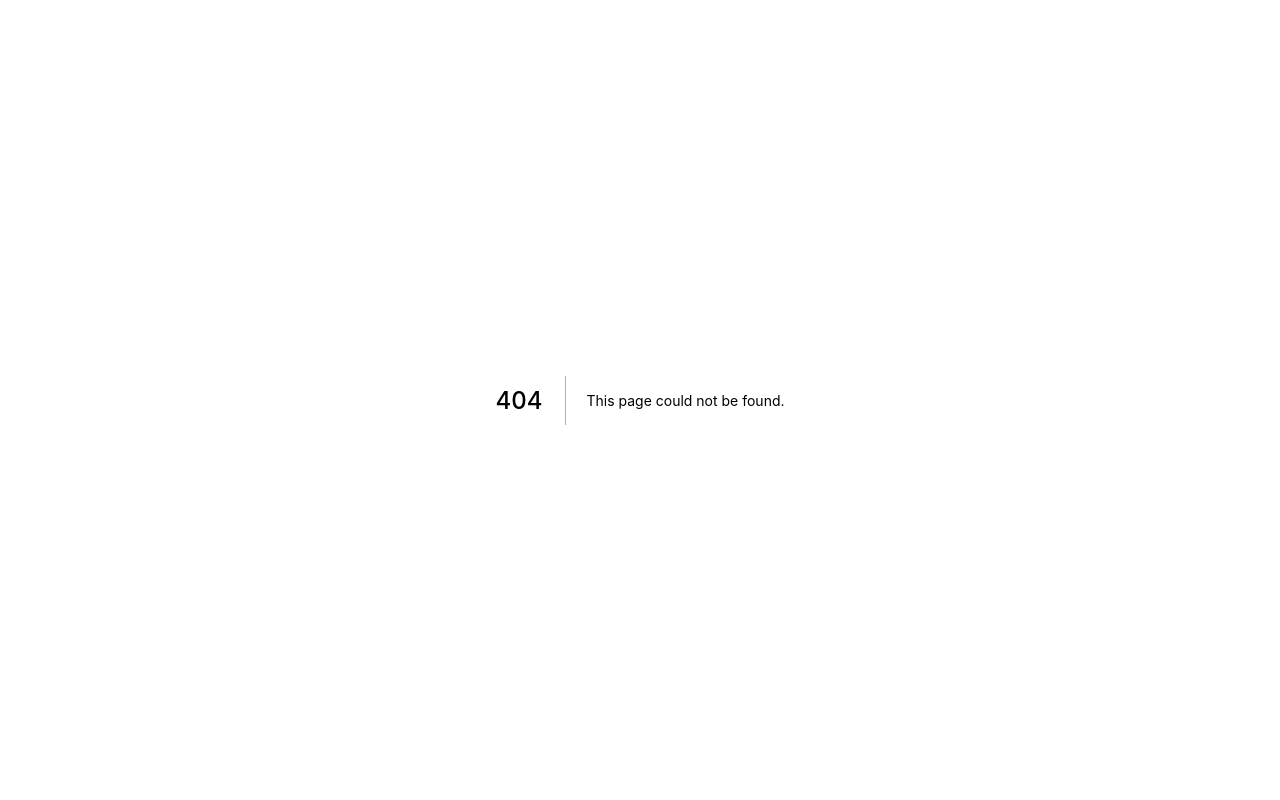
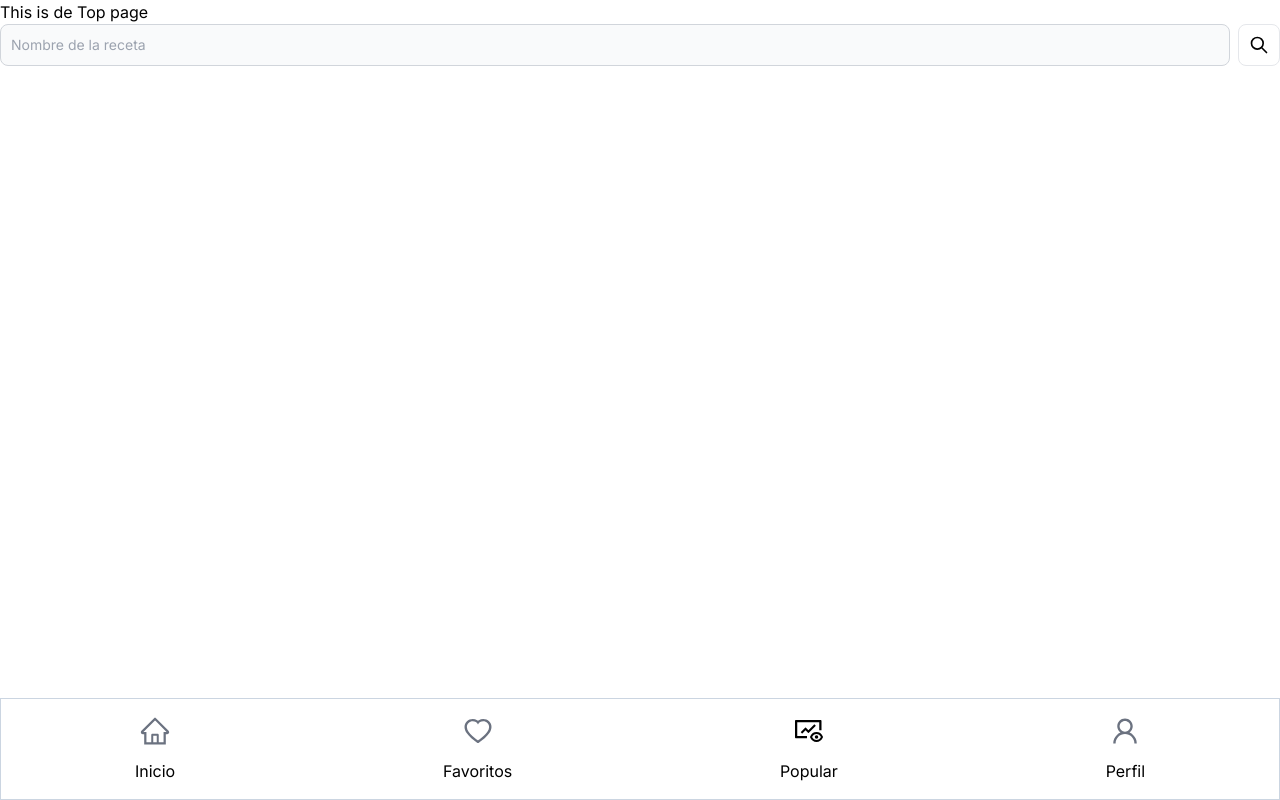
Before and after one commit to EdgarDev17/recipe, a Next.js app: page /top in a window 1280 px wide. Before the commit this address had no page. Built offline with nearby package versions, Linux system fonts and the light colour scheme.

Commit message:
refactoring some code

```diff
--- a/components/CategoriesList.js
+++ b/components/CategoriesList.js
@@ -1,11 +1,26 @@
-export const CategoriesList = ({ categoriesList }) => {
+export const CategoriesList = ({ categoriesList, getCategory }) => {
+	const categories = [
+		{ id: 1, english: 'breakfast', spanish: 'Desayuno' },
+		{ id: 2, english: 'launch', spanish: 'Almuerzo' },
+		{ id: 3, english: 'dinner', spanish: 'Cena' },
+	]
+
 	return (
 		<>
-			<div className="flex mt-10 justify-start items-center">
-                <a href="" className="mr-5">Desayuno</a>
-                <a href="" className="mr-5">Almuerzo</a>
-                <a href="" className="mr-5">Cena</a>
-            </div>
+			<div className='flex mt-10 justify-start items-center'>
+				{categories.map((category) => {
+					return (
+						<a
+							href='#'
+							key={category.id}
+							onClick={()=> getCategory(category.english)}
+							className='mr-5'
+						>
+							{category.spanish}
+						</a>
+					)
+				})}
+			</div>
 		</>
 	)
 }
--- a/components/MenuBar.js
+++ b/components/MenuBar.js
@@ -41,9 +41,9 @@ export const MenuBar = () => {
 				</a>
 			</Link>
 
-			<Link href={'/profile'}>
+			<Link href={'/account'}>
 				<a className='flex flex-col justify-center items-center'>
-					<AiOutlineUser size={'2em'} color={currentRoute === '/profile' ? style.active : style.notActive} />
+					<AiOutlineUser size={'2em'} color={currentRoute === '/account' ? style.active : style.notActive} />
 					<span className='mt-3'>Perfil</span>
 				</a>
 			</Link>
--- a/pages/_app.js
+++ b/pages/_app.js
@@ -1,7 +1,12 @@
 import '../styles/globals.css'
+import Layout from '../components/Layout'
 
 function MyApp({ Component, pageProps }) {
-  return <Component {...pageProps} />
+	return (
+		<Layout>
+			<Component {...pageProps} />
+		</Layout>
+	)
 }
 
 export default MyApp
--- /dev/null
+++ b/pages/account.js
@@ -0,0 +1,7 @@
+export default function Account() {
+	return (
+		<div>
+			<h1>This is de Top Account</h1>
+		</div>
+	)
+}
--- /dev/null
+++ b/pages/favorites.js
@@ -0,0 +1,7 @@
+export default function Favorites() {
+	return (
+		<div>
+			<h1>THIS IS THE FAVORITE PAGE</h1>
+		</div>
+	)
+}
--- a/pages/index.js
+++ b/pages/index.js
@@ -1,14 +1,11 @@
 import CardList from '../components/CardList'
 import { CategoriesList } from '../components/CategoriesList'
-import { MenuBar } from '../components/MenuBar'
 import { useEffect, useState } from 'react'
 
 export default function Home() {
 
-	const [recipesList, setRecipesList] = useState([])
-
-
-
+	const [recipesList, setRecipesList] = useState([{}])
+	const [category, setCategory] = useState('main course')
 
 	useEffect(()=>{
 		fetch(`https://api.spoonacular.com/recipes/random?apiKey=${process.env.NEXT_PUBLIC_API_KEY}&number=10`)
@@ -16,7 +13,11 @@ export default function Home() {
 		.then(data =>{
 			setRecipesList(data.recipes)
 		})
-	}, [])
+	},[] )
+
+	function getCategory (categoryParam){
+		setCategory(categoryParam)
+	}
 
 	return (
 		<div>
@@ -27,12 +28,10 @@ export default function Home() {
 					</h1>
 				</div>
 
-				<CategoriesList />
-				<CardList products={recipesList} />
+				<CategoriesList getCategory = {getCategory}/>
 
-				<div className='fixed bottom-0 left-0 right-0'>
-					<MenuBar  />
-				</div>
+				<CardList products={recipesList}/>
+
 			</div>
 		</div>
 	)
--- /dev/null
+++ b/pages/top.js
@@ -0,0 +1,8 @@
+import Searchbar from "../components/inputBar"
+
+export default function Top() {
+    return <div>
+        <h1>This is de Top page</h1>
+        <Searchbar/>
+    </div>
+}
```
Also changed, not shown: libs/getRecipe.js (added).
